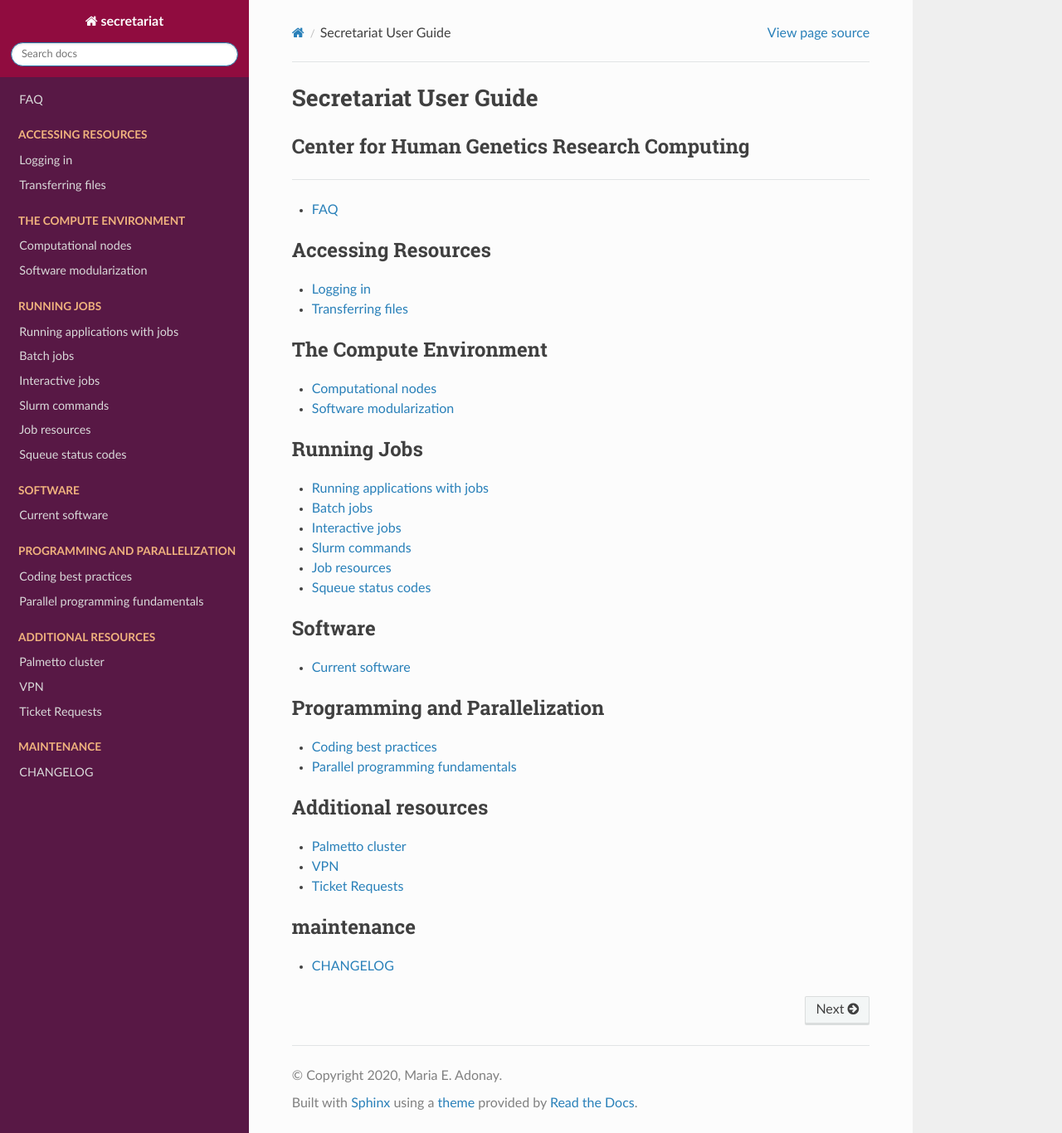
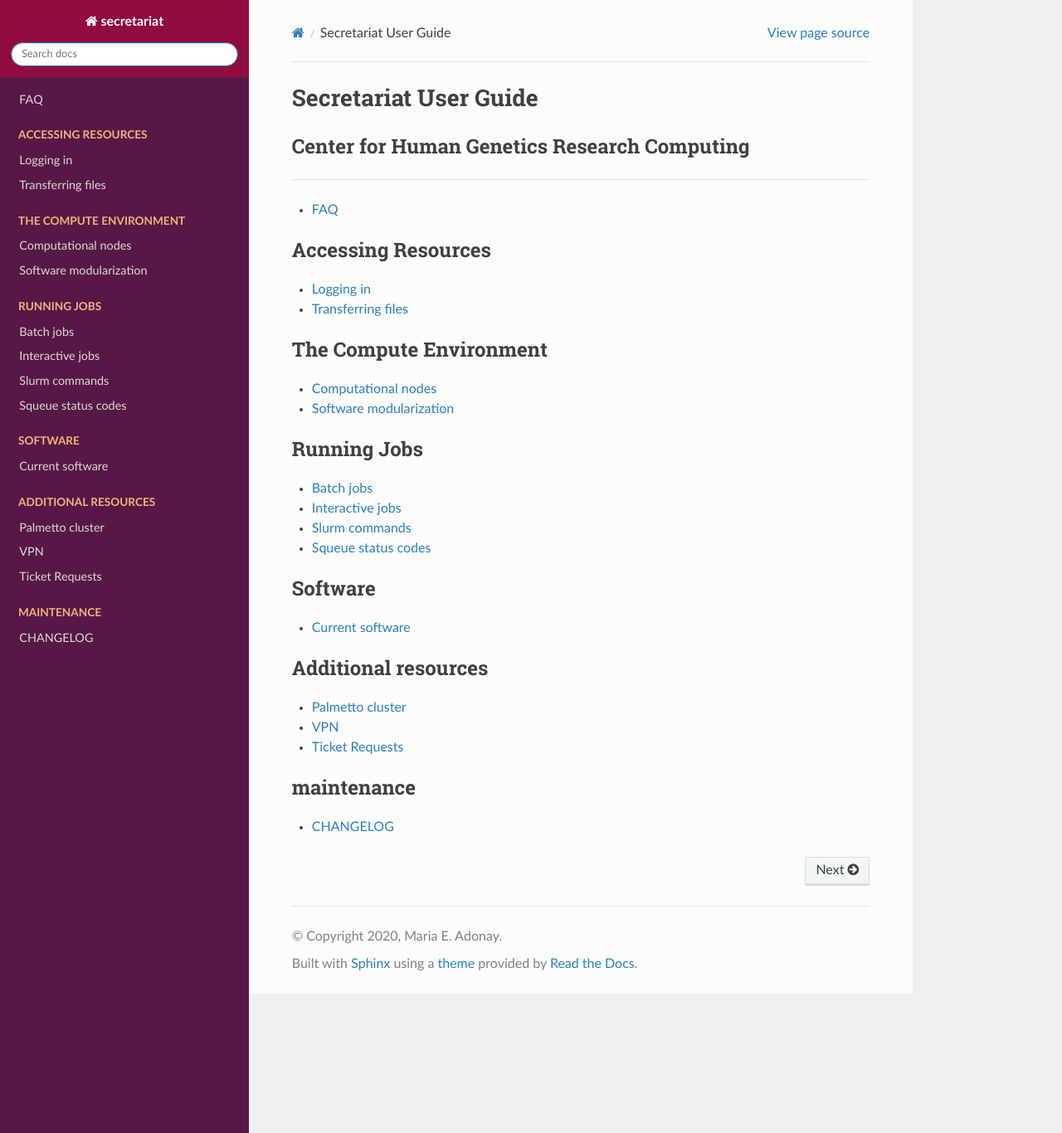
Before and after one commit to amalgamaria/secretariat, a Sphinx documentation site: the page built from docs/index.rst, in a window 1280 px wide and 1366 px high. Shown: the whole window at 83% size. Built offline with Sphinx 7.4.7 and the Read the Docs theme 2.0.0, drawn with Linux system fonts in a browser that asks for light colours.

Commit message:
Remove extraneous pages

```diff
--- a/docs/index.rst
+++ b/docs/index.rst
@@ -28,11 +28,9 @@ Center for Human Genetics Research Computing
    :maxdepth: 1
    :caption: Running Jobs
 
-   running-jobs/running-apps-with-jobs
    running-jobs/batch-jobs
    running-jobs/interactive-jobs
    running-jobs/slurm-commands
-   running-jobs/job-resources
    running-jobs/squeue-status-codes
 
 .. toctree::
@@ -40,13 +38,6 @@ Center for Human Genetics Research Computing
    :caption: Software
 
    software/current-software
-
-.. toctree::
-   :maxdepth: 1
-   :caption: Programming and Parallelization
-
-   programming/coding-best-practices
-   programming/parallel-programming-fundamentals
 
 .. toctree::
    :maxdepth: 1
```
